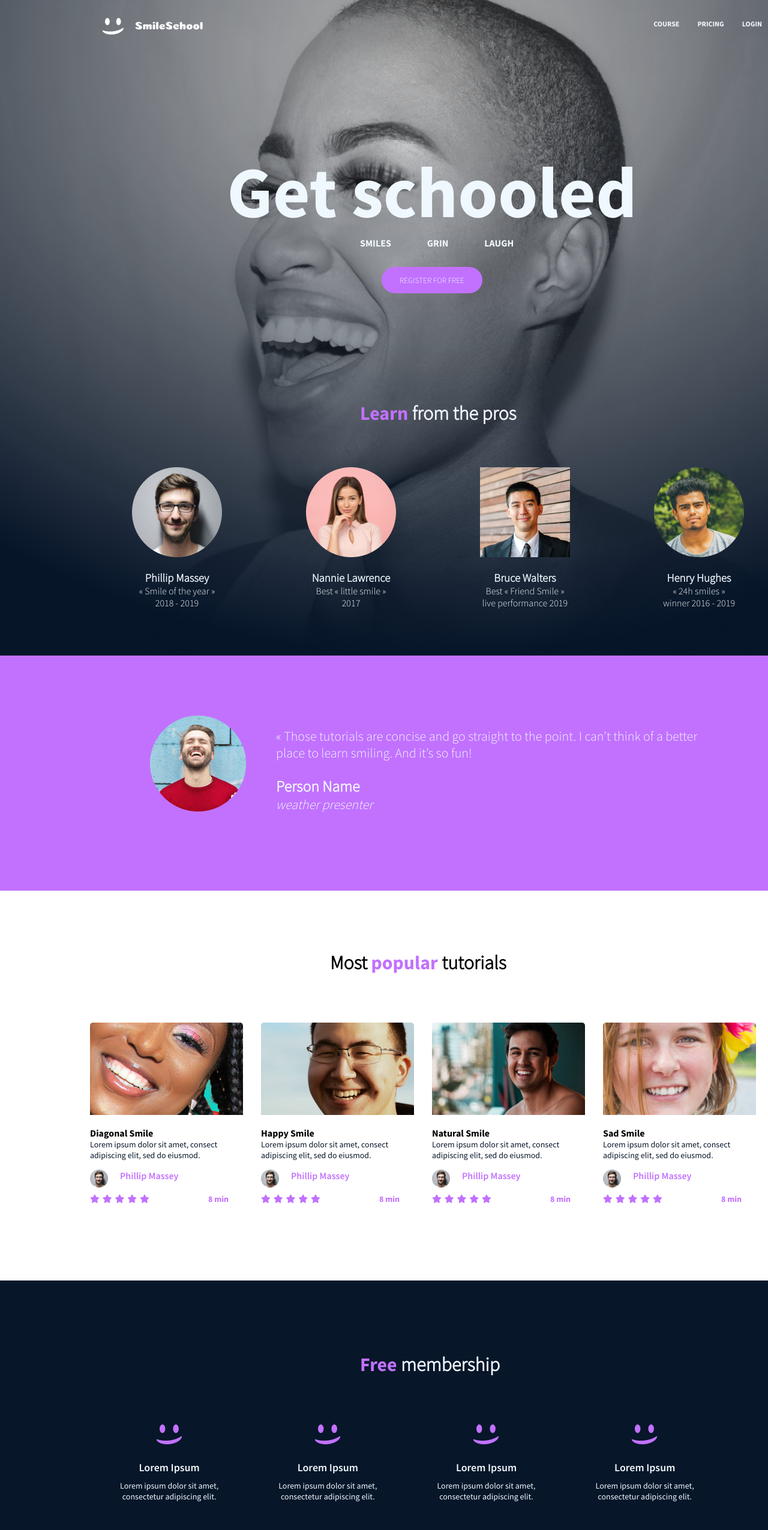
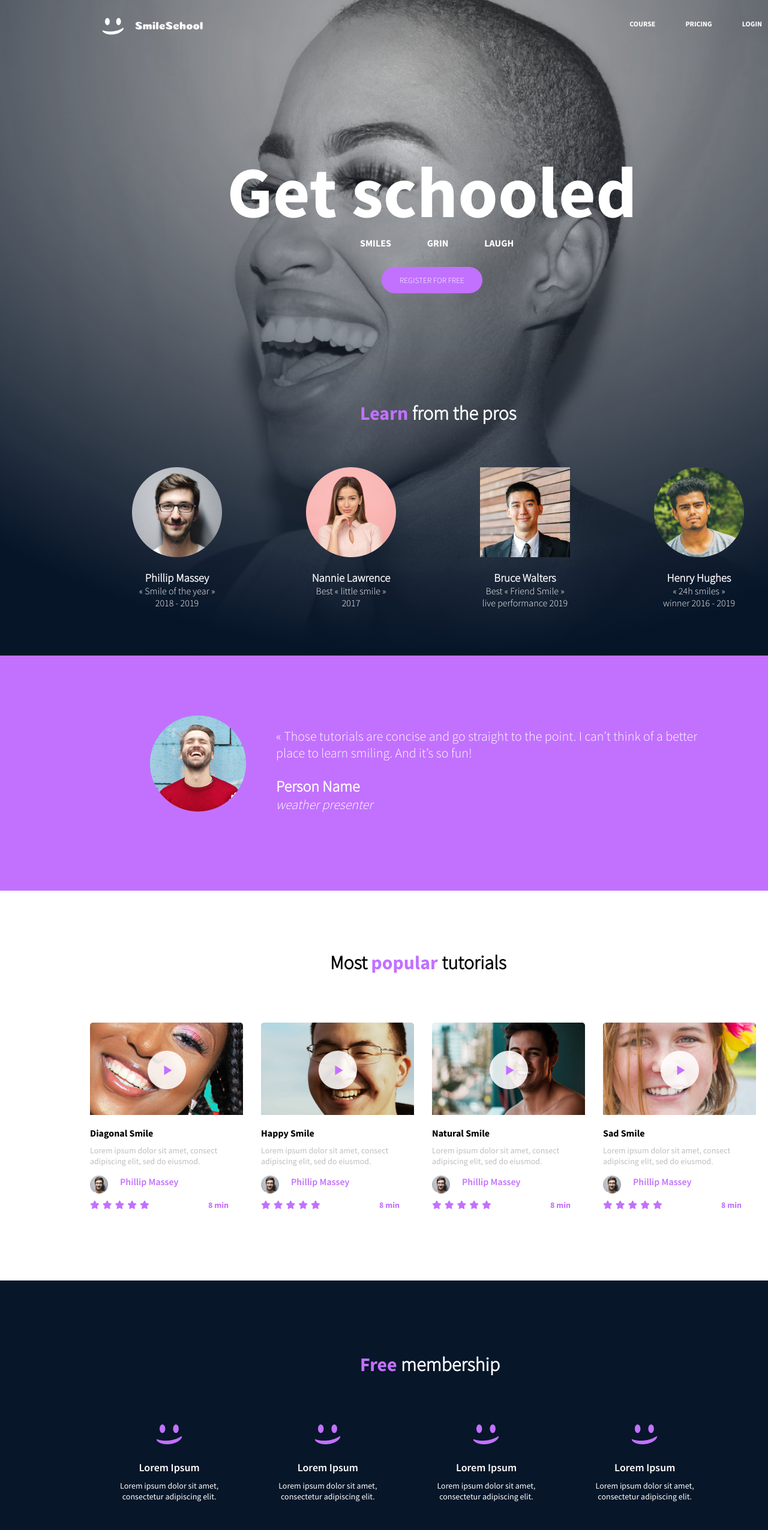
Before and after one commit to beedul-01/alx_html_css, a plain HTML site: page css_advanced/index.html in a window 1280 px wide. Shown: the top 2551 px of the page at 60% size. Drawn offline with Linux system fonts and the light colour scheme.

Commit message:
necessary adjustments done

```diff
--- a/css_advanced/index.html
+++ b/css_advanced/index.html
@@ -73,7 +73,10 @@
             <h2 class="hh2">Most <b style="color: #c271ff; font-family: 'SourceSansPro-bold';">popular</b> tutorials</h2>
             <div class="sec-3a">
             <div class="sec-3b">
+                <div class="img-par">
                 <img src="./images/9.png" alt="" class="sec-3c">
+                <img src="./Images/play.png" alt="" class="play">
+                </div>
                 <h3  class="smile">Diagonal Smile</h3>
                 <p class="p3">Lorem ipsum dolor sit amet, consect adipiscing elit, sed do eiusmod.</p>
                 <div class="fl1">
@@ -92,7 +95,10 @@
                 </div>
             </div>
             <div  class="sec-3b">
+                <div class="img-par">
                 <img src="./images/6.png" alt="" class="sec-3c">
+                <img src="./Images/play.png" alt="" class="play">
+                </div>
                 <h3 class="smile">Happy Smile</h3>
                 <p class="p3">Lorem ipsum dolor sit amet, consect adipiscing elit, sed do eiusmod.</p>
                 <div class="fl1">
@@ -111,7 +117,10 @@
                 </div>
             </div>
             <div  class="sec-3b">
+                <div class="img-par">
                 <img src="./images/8.png" alt="" class="sec-3c">
+                <img src="./Images/play.png" alt="" class="play">
+                </div>
                 <h3 class="smile">Natural Smile</h3>
                 <p class="p3">Lorem ipsum dolor sit amet, consect adipiscing elit, sed do eiusmod.</p>
                 <div class="fl1">
@@ -130,7 +139,10 @@
                 </div>
             </div>
             <div  class="sec-3b">
+                <div class="img-par">
                 <img src="./images/7.png" alt="" class="sec-3c">
+                <img src="./Images/play.png" alt="" class="play">
+                </div>
                 <h3 class="smile">Sad Smile</h3>
                 <p class="p3">Lorem ipsum dolor sit amet, consect adipiscing elit, sed do eiusmod.</p>
                 <div  class="fl1">
@@ -184,7 +196,7 @@
                     <div>
                         <h3 class="hh5">How does this work?</h3>
                     </div>
-                    <div>
+                    <div style="opacity: 51%;">
                         Lorem ipsum dolor sit amet, consectetur adipiscing elit, sed do eiusmod tempor incididunt ut labore et dolore magna aliqua. Ut enim ad minim veniam, quis nostrud exercitation ullamco laboris nisi ut aliquip ex ea commodo consequat. Duis aute irure dolor in reprehenderit in voluptate velit esse cillum dolore eu fugiat nulla pariatur. Excepteur sint occaecat cupidatat non proident, sunt in culpa qui officia deserunt mollit anim id est laborum.
                     </div>
                     </div>
@@ -193,7 +205,7 @@
                     <div>
                         <h3  class="hh5">How does this work?</h3>
                     </div>
-                    <div>
+                    <div style="opacity: 51%;">
                         Lorem ipsum dolor sit amet, consectetur adipiscing elit, sed do eiusmod tempor incididunt ut labore et dolore magna aliqua. Ut enim ad minim veniam, quis nostrud exercitation ullamco laboris nisi ut aliquip ex ea commodo consequat. Duis aute irure dolor in reprehenderit in voluptate velit esse cillum dolore eu fugiat nulla pariatur. Excepteur sint occaecat cupidatat non proident, sunt in culpa qui officia deserunt mollit anim id est laborum.
                     </div>
                     </div>
@@ -203,7 +215,7 @@
                     <div>
                         <h3 class="hh5">How does this work?</h3>
                     </div>
-                    <div>
+                    <div  style="opacity: 51%;">
                         Lorem ipsum dolor sit amet, consectetur adipiscing elit, sed do eiusmod tempor incididunt ut labore et dolore magna aliqua. Ut enim ad minim veniam, quis nostrud exercitation ullamco laboris nisi ut aliquip ex ea commodo consequat. Duis aute irure dolor in reprehenderit in voluptate velit esse cillum dolore eu fugiat nulla pariatur. Excepteur sint occaecat cupidatat non proident, sunt in culpa qui officia deserunt mollit anim id est laborum.
                     </div>
                     </div>
@@ -211,7 +223,7 @@
                     <div>
                         <h3 class="hh5">How does this work?</h3>
                     </div>
-                    <div>
+                    <div style="opacity: 51%;">
                         Lorem ipsum dolor sit amet, consectetur adipiscing elit, sed do eiusmod tempor incididunt ut labore et dolore magna aliqua. Ut enim ad minim veniam, quis nostrud exercitation ullamco laboris nisi ut aliquip ex ea commodo consequat. Duis aute irure dolor in reprehenderit in voluptate velit esse cillum dolore eu fugiat nulla pariatur. Excepteur sint occaecat cupidatat non proident, sunt in culpa qui officia deserunt mollit anim id est laborum.
                     </div>
                     </div>
--- a/css_advanced/styles.css
+++ b/css_advanced/styles.css
@@ -82,13 +82,13 @@ header{
 .navs{
     float:right;
     display: flex;
-    gap: 30px;
+    gap: 50px;
     list-style: none;
     margin-right: 170px;
     margin-top: 30px;
 }
 .navs a{
-    color: aliceblue;
+    color: white;
     text-decoration: none;
     font-family: 'SourceSansPro-bold', sans-serif;
     font-size: 12px;
@@ -96,7 +96,7 @@ header{
 .first{
     font-family: 'SourceSansPro-bold';
     text-align: center;
-    color: aliceblue;
+    color: white;
     margin-top: 180px;
 
 }
@@ -119,10 +119,10 @@ header{
     border-radius: 22px;
     border:0;
     font-family: 'sourcesanspro-light',  sans-serif;
-    color: aliceblue;
+    color: white;
 }
 .hh1{
-    color: aliceblue;
+    color: white;
     font-family: 'sourcesanspro-light', sans-serif;
     margin-left: 600px;
     margin-top: 180px;
@@ -135,7 +135,7 @@ header{
     margin-left: 220px;
     margin-top: 70px;
     text-align: center;
-    color: aliceblue;
+    color: white;
     font-family: 'sourcesanspro-light', sans-serif;
 
 }
@@ -153,7 +153,7 @@ header{
 }
 .trt2{
     margin-top: 120px;
-    color: aliceblue;
+    color: white;
     font-family: 'sourcesanspro-light';
     font-size: 22px;
 }
@@ -177,6 +177,21 @@ h3{
     gap: 30px;
     margin-left: 150px;
     margin-top: 80px;
+}
+.img-par{
+    position: relative;
+    display: inline-block;
+}
+.play{
+    position: absolute;
+    top: 50%;
+    left: 50%;
+    transform: translate(-50%, -50%);
+    width: 80px;
+    cursor: pointer;
+    width: 64px;
+    height: 64px;
+
 }
 .sec-3b{
     width: 255px;
@@ -206,7 +221,9 @@ h3{
     margin-bottom: 15px;
     font-family: 'sourcesanspro-regular';
     font-size: 14px;
-    color: #071629;
+    color: gray;
+    margin-top: 10px;
+    opacity: 51%;
 }
 .fl1{
     display: flex;
@@ -233,7 +250,7 @@ h3{
     font-size: 32px;
     margin-top: 80px;
     margin-left: 600px;
-    color: aliceblue;
+    color: white;
 }
 .sec-4a{
     display: flex;
@@ -250,7 +267,7 @@ h3{
 .fl3{
     width: 257;
     height: 153;
-    color: aliceblue;
+    color: white;
     font-family: 'sourcesanspro-regular';
     font-size: 14px;
     text-align: center;
@@ -263,7 +280,7 @@ h3{
     border-radius: 22px;
     border:0;
     font-family: 'sourcesanspro-light',  sans-serif;
-    color: aliceblue;
+    color: white;
     margin-top: 50px;
     margin-left: 600px;
 }
@@ -297,7 +314,7 @@ h3{
 .hh5{
     font-size: 16px;
     font-family: 'SourceSansPro-bold';
-    margin-bottom: 10px;
+    margin-bottom: 30px;
     color: #071629;
 }
 footer{
@@ -315,7 +332,7 @@ footer{
 .fl5{
     width: 130px;
     height: 30px;
-    color: antiquewhite;
+    color: white;
     display: flex;
     gap: 10px;
 }
```
